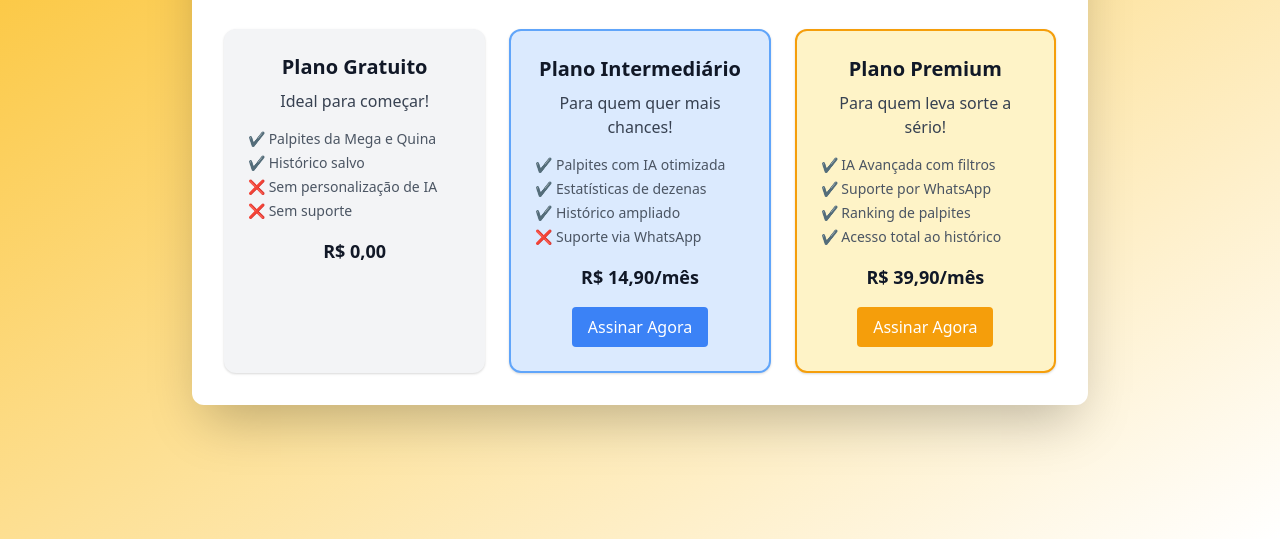
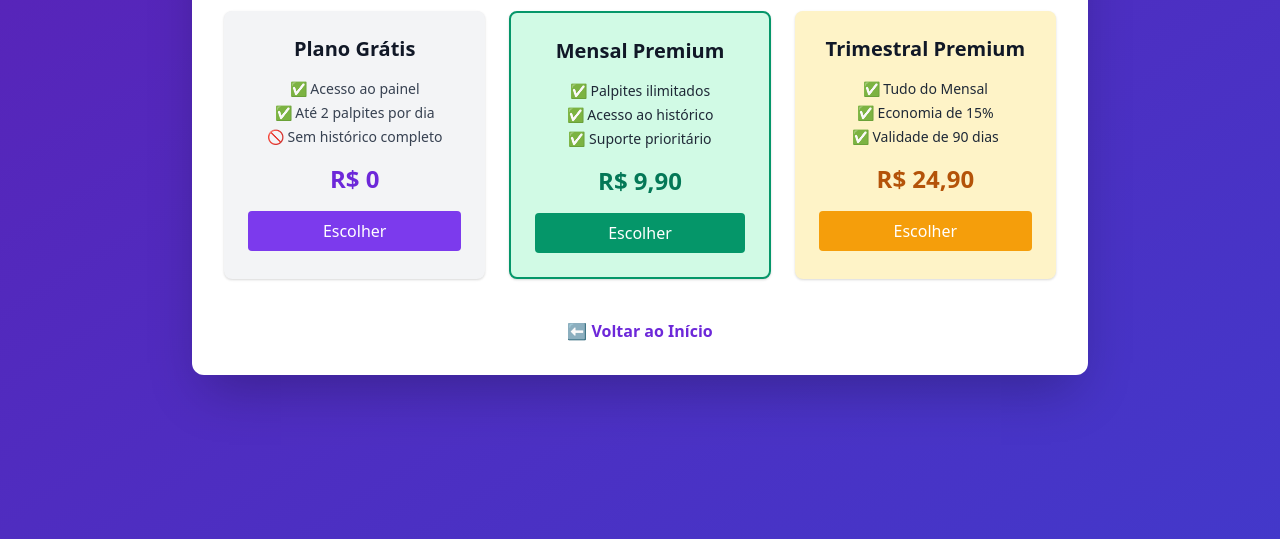
Before and after one commit to lotomente/lotomente-site, a plain HTML site: page planos.html in a window 1280 px wide. Shown: the part 261-800 px from the top of the page. Drawn offline with nearby package versions, Linux system fonts and the light colour scheme.

Commit message:
Adiciona página de planos com simulação de escolha

```diff
--- a/planos.html
+++ b/planos.html
@@ -2,68 +2,66 @@
 <!DOCTYPE html>
 <html lang="pt-br">
 <head>
-  <meta charset="UTF-8" />
-  <meta name="viewport" content="width=device-width, initial-scale=1.0"/>
+  <meta charset="UTF-8">
+  <meta name="viewport" content="width=device-width, initial-scale=1.0">
   <title>LotoMente - Planos</title>
   <link href="https://cdn.jsdelivr.net/npm/tailwindcss@2.2.19/dist/tailwind.min.css" rel="stylesheet">
 </head>
-<body class="bg-gradient-to-br from-yellow-400 to-orange-500 min-h-screen flex items-center justify-center text-white">
+<body class="bg-gradient-to-br from-purple-800 to-indigo-700 min-h-screen flex items-center justify-center text-white">
 
-  <main class="bg-white text-gray-900 p-8 rounded-xl shadow-2xl w-full max-w-4xl text-center space-y-8">
-    <h1 class="text-3xl font-bold">💼 Planos da LotoMente</h1>
-    <p class="text-gray-600">Escolha o plano ideal para turbinar seus palpites:</p>
+  <main class="bg-white text-gray-900 rounded-xl p-8 shadow-2xl w-full max-w-4xl space-y-10 text-center">
+    <h1 class="text-3xl font-bold mb-6">📦 Escolha seu Plano</h1>
 
-    <div class="grid md:grid-cols-3 gap-6">
+    <div class="grid grid-cols-1 md:grid-cols-3 gap-6">
+
       <!-- Plano Grátis -->
-      <div class="bg-gray-100 rounded-xl p-6 shadow">
-        <h2 class="text-xl font-bold mb-2">Plano Gratuito</h2>
-        <p class="text-gray-700 mb-4">Ideal para começar!</p>
-        <ul class="text-left text-sm text-gray-600 mb-4 space-y-1">
-          <li>✔️ Palpites da Mega e Quina</li>
-          <li>✔️ Histórico salvo</li>
-          <li>❌ Sem personalização de IA</li>
-          <li>❌ Sem suporte</li>
+      <div class="bg-gray-100 rounded-lg p-6 shadow space-y-4">
+        <h2 class="text-xl font-bold">Plano Grátis</h2>
+        <ul class="text-sm text-gray-700 space-y-1">
+          <li>✅ Acesso ao painel</li>
+          <li>✅ Até 2 palpites por dia</li>
+          <li>🚫 Sem histórico completo</li>
         </ul>
-        <span class="font-bold text-lg">R$ 0,00</span>
+        <p class="text-2xl font-bold text-purple-700 mt-4">R$ 0</p>
+        <button onclick="escolherPlano('gratis')" class="bg-purple-600 hover:bg-purple-700 text-white px-4 py-2 rounded w-full">Escolher</button>
       </div>
 
-      <!-- Plano Intermediário -->
-      <div class="bg-blue-100 rounded-xl p-6 shadow border-2 border-blue-400">
-        <h2 class="text-xl font-bold mb-2">Plano Intermediário</h2>
-        <p class="text-gray-700 mb-4">Para quem quer mais chances!</p>
-        <ul class="text-left text-sm text-gray-600 mb-4 space-y-1">
-          <li>✔️ Palpites com IA otimizada</li>
-          <li>✔️ Estatísticas de dezenas</li>
-          <li>✔️ Histórico ampliado</li>
-          <li>❌ Suporte via WhatsApp</li>
+      <!-- Plano Mensal -->
+      <div class="bg-green-100 rounded-lg p-6 shadow space-y-4 border-2 border-green-600">
+        <h2 class="text-xl font-bold">Mensal Premium</h2>
+        <ul class="text-sm text-gray-800 space-y-1">
+          <li>✅ Palpites ilimitados</li>
+          <li>✅ Acesso ao histórico</li>
+          <li>✅ Suporte prioritário</li>
         </ul>
-        <span class="font-bold text-lg">R$ 14,90/mês</span>
-        <div class="mt-4">
-          <button class="bg-blue-500 text-white px-4 py-2 rounded hover:bg-blue-600">
-            Assinar Agora
-          </button>
-        </div>
+        <p class="text-2xl font-bold text-green-700 mt-4">R$ 9,90</p>
+        <button onclick="escolherPlano('mensal')" class="bg-green-600 hover:bg-green-700 text-white px-4 py-2 rounded w-full">Escolher</button>
       </div>
 
-      <!-- Plano Premium -->
-      <div class="bg-yellow-100 rounded-xl p-6 shadow border-2 border-yellow-500">
-        <h2 class="text-xl font-bold mb-2">Plano Premium</h2>
-        <p class="text-gray-700 mb-4">Para quem leva sorte a sério!</p>
-        <ul class="text-left text-sm text-gray-600 mb-4 space-y-1">
-          <li>✔️ IA Avançada com filtros</li>
-          <li>✔️ Suporte por WhatsApp</li>
-          <li>✔️ Ranking de palpites</li>
-          <li>✔️ Acesso total ao histórico</li>
+      <!-- Plano Trimestral -->
+      <div class="bg-yellow-100 rounded-lg p-6 shadow space-y-4">
+        <h2 class="text-xl font-bold">Trimestral Premium</h2>
+        <ul class="text-sm text-gray-800 space-y-1">
+          <li>✅ Tudo do Mensal</li>
+          <li>✅ Economia de 15%</li>
+          <li>✅ Validade de 90 dias</li>
         </ul>
-        <span class="font-bold text-lg">R$ 39,90/mês</span>
-        <div class="mt-4">
-          <button class="bg-yellow-500 text-white px-4 py-2 rounded hover:bg-yellow-600">
-            Assinar Agora
-          </button>
-        </div>
+        <p class="text-2xl font-bold text-yellow-700 mt-4">R$ 24,90</p>
+        <button onclick="escolherPlano('trimestral')" class="bg-yellow-500 hover:bg-yellow-600 text-white px-4 py-2 rounded w-full">Escolher</button>
       </div>
+
     </div>
+
+    <a href="index.html" class="inline-block mt-8 text-purple-700 font-semibold hover:underline">⬅️ Voltar ao Início</a>
   </main>
+
+  <script>
+    function escolherPlano(plano) {
+      localStorage.setItem('planoSelecionado', plano);
+      alert("Plano '" + plano + "' ativado com sucesso!");
+      window.location.href = "painel.html";
+    }
+  </script>
 
 </body>
 </html>
```
Also changed, not shown: palpite.html (+7 -6 lines).
